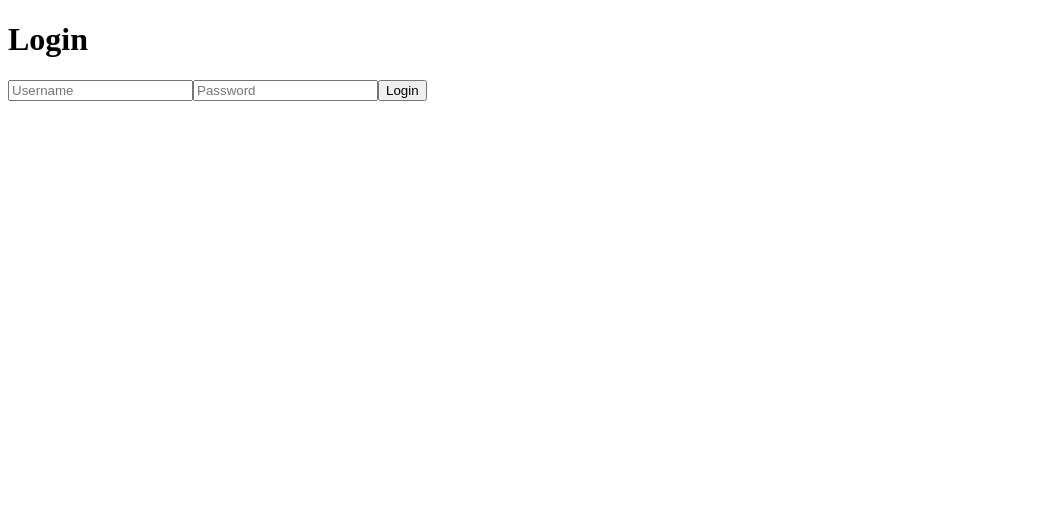
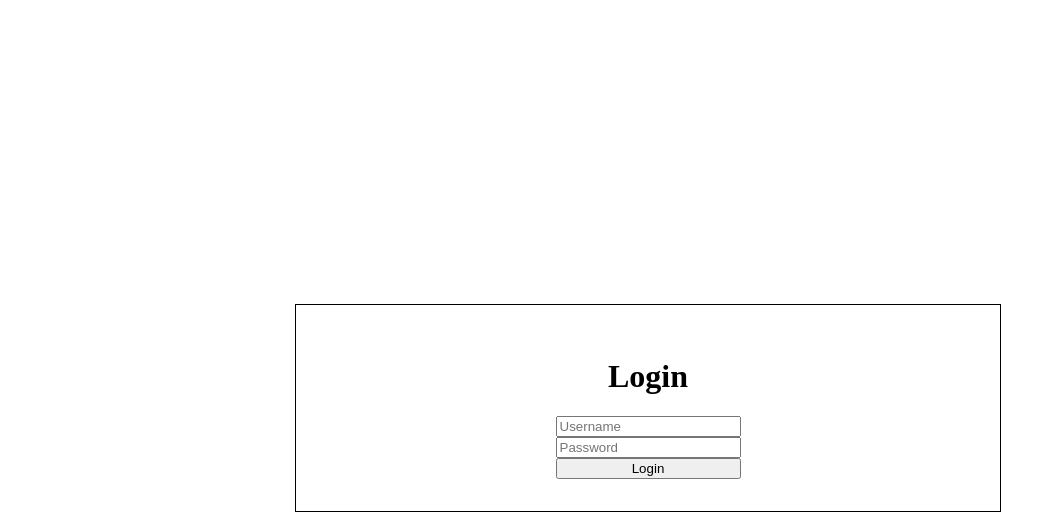
Before and after one commit to gyz15/mern-todo-2021, a React (Create React App) app in the folder client/: page /login in a window 1280 px wide. Shown: the top 518 px of the page, without its empty margins (0-1056 px from the left). Built offline with nearby package versions, Linux system fonts and the light colour scheme.

Commit message:
Solving sort bug and minor styling

```diff
--- /dev/null
+++ b/client/src/components/auth/LoginForm.js
@@ -0,0 +1,47 @@
+// Packages
+import React, { useState } from "react";
+import { useDispatch, useSelector } from "react-redux";
+import { useHistory } from "react-router-dom";
+
+// Components
+import Input from "../common/Input";
+
+// Actions
+import { loginUser } from "../../actions/authActions";
+
+const LoginForm = () => {
+  const dispatch = useDispatch();
+  const history = useHistory();
+  const [username, setUsername] = useState("");
+  const [password, setPassword] = useState("");
+  const { errors } = useSelector((state) => state.errors);
+
+  const loginHandler = (e) => {
+    e.preventDefault();
+    const loginData = {
+      username: username,
+      password: password,
+    };
+    dispatch(loginUser(loginData, history));
+  };
+  return (
+    <form onSubmit={(e) => loginHandler(e)}>
+      <Input
+        value={username}
+        placeholder="Username"
+        onChange={(e) => setUsername(e.target.value)}
+        error={errors.username}
+      />
+      <Input
+        type="password"
+        value={password}
+        placeholder="Password"
+        onChange={(e) => setPassword(e.target.value)}
+        error={errors.password}
+      />
+      <button type="sumbit">Login</button>
+    </form>
+  );
+};
+
+export default LoginForm;
--- /dev/null
+++ b/client/src/components/common/Input.js
@@ -0,0 +1,23 @@
+import React from "react";
+
+const Input = ({
+  type = "text",
+  value = "",
+  placeholder = "",
+  onChange = () => {},
+  error,
+}) => {
+  return (
+    <>
+      <input
+        type={type}
+        value={value}
+        placeholder={placeholder}
+        onChange={onChange}
+      ></input>
+      {error && <small>{error}</small>}
+    </>
+  );
+};
+
+export default Input;
--- a/client/src/pages/Home.js
+++ b/client/src/pages/Home.js
@@ -34,13 +34,16 @@ const Home = () => {
 
   useEffect(() => {
     dispatch(getUserTodos());
-    dispatch(sortTodo(sortBy));
-  }, [dispatch]);
+    dispatch(sortTodo(sortBy, ascending));
+  }, []);
 
   const onSortByChange = (e) => {
     setSortBy(e.target.value);
     dispatch(sortTodo(sortBy, ascending));
   };
+  useEffect(() => {
+    dispatch(sortTodo(sortBy, ascending));
+  }, [ascending]);
 
   return (
     <div>
@@ -58,10 +61,7 @@ const Home = () => {
         type="checkbox"
         value={ascending}
         onChange={(e) => {
-          // TODO Solve ascending err
-          setAscending(e.target.checked);
-          console.log(ascending);
-          dispatch(sortTodo(sortBy, ascending));
+          setAscending(!ascending);
         }}
       />
       <div className="todos-container">
--- a/client/src/pages/Login.js
+++ b/client/src/pages/Login.js
@@ -1,19 +1,19 @@
 // TODO Split into component
+// TODO Themed colour which has config
 // Packages
-import React, { useState, useEffect } from "react";
-import { useSelector, useDispatch } from "react-redux";
+import React, { useEffect } from "react";
+import { useSelector } from "react-redux";
 import { useHistory, useLocation } from "react-router-dom";
 
-// Actions
-import { loginUser } from "../actions/authActions";
+// Components
+import LoginForm from "../components/auth/LoginForm";
+
+// Styling
+import styled from "styled-components";
 
 const Login = () => {
-  const [username, setUsername] = useState("");
-  const [password, setPassword] = useState("");
   const { isAuthenticated } = useSelector((state) => state.auth);
-  const { errors } = useSelector((state) => state.errors);
   const history = useHistory();
-  const dispatch = useDispatch();
   const location = useLocation();
 
   const loginRedirectUrl =
@@ -21,42 +21,45 @@ const Login = () => {
       ? location.state.loginRedirectUrl
       : "/";
 
-  const loginHandler = (e) => {
-    e.preventDefault();
-    const loginData = {
-      username: username,
-      password: password,
-    };
-    dispatch(loginUser(loginData, history));
-  };
-
   useEffect(() => {
     if (isAuthenticated) {
       history.push(loginRedirectUrl);
     }
   }, [isAuthenticated]);
   return (
-    <div>
-      <h1>Login</h1>
-      <form onSubmit={(e) => loginHandler(e)}>
-        <input
-          type="text"
-          value={username}
-          placeholder="Username"
-          onChange={(e) => setUsername(e.target.value)}
-        />
-        {errors.username && <small>{errors.username}</small>}
-        <input
-          type="password"
-          value={password}
-          placeholder="Password"
-          onChange={(e) => setPassword(e.target.value)}
-        />
-        {errors.password && <small>{errors.password}</small>}
-        <button type="sumbit">Login</button>
-      </form>
-    </div>
+    <LoginPage>
+      <LoginContainer>
+        <h1>Login</h1>
+        <LoginFormContainer>
+          <LoginForm />
+        </LoginFormContainer>
+      </LoginContainer>
+    </LoginPage>
   );
 };
 
 export default Login;
+
+const LoginPage = styled.div`
+  width: 100vw;
+  height: 100vh;
+  display: flex;
+  align-items: center;
+  justify-content: center;
+`;
+
+const LoginContainer = styled.div`
+  width: 50%;
+  border: 1px black solid;
+  padding: 2rem;
+  display: flex;
+  align-items: center;
+  flex-direction: column;
+`;
+
+const LoginFormContainer = styled.div`
+  form {
+    display: flex;
+    flex-direction: column;
+  }
+`;
--- a/client/src/utils/sortTodoBy.js
+++ b/client/src/utils/sortTodoBy.js
@@ -4,7 +4,10 @@
 // dueDate ascending,descending
 // haveDue true->false / false -> true
 export default function sortTodoBy(sortBy, ascending, todoList) {
-  let newArr = todoList.sort((a, b) => a[sortBy] - b[sortBy]);
+  let newArr = todoList.sort((a, b) => {
+    return Date.parse(a[sortBy]) - Date.parse(b[sortBy]);
+  });
+
   if (!ascending) {
     newArr.reverse();
   }
```
